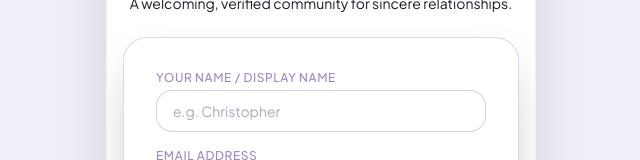
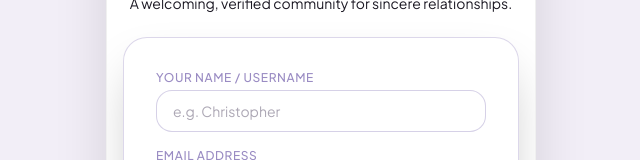
Before and after one commit to sandschristopher-png/asiansin-love, a Next.js app: page /signup in a window 1280 px wide. Shown: the part 144-304 px from the top of the page, without its empty margins (319-959 px from the left). Built offline with nearby package versions, Linux system fonts and the light colour scheme; no server answers.

Commit message:
Complete Username standardization: rename Member Handle/Display Name labels to Username in profile, signup, and UpgradeModal

```diff
--- a/app/profile/edit/page.tsx
+++ b/app/profile/edit/page.tsx
@@ -496,10 +496,10 @@ export default function EditProfilePage() {
             )}
           </div>
 
-          {/* Display Name */}
+          {/* Username */}
           <div className="space-y-1.5">
             <label className="block text-xs font-medium uppercase tracking-wider text-[#9A8CC3]">
-              Display Name
+              Username
             </label>
             <input
               type="text"
--- a/app/profile/page.tsx
+++ b/app/profile/page.tsx
@@ -350,7 +350,7 @@ weight: (() => { const kg = extractUnit(weight, 'kg') || (/^\\d+$/.test(String(w
         {isEditing ? (
           <div className="p-5 rounded-3xl bg-white border border-[#DDD7E5] space-y-3.5 shadow-xs">
             <div>
-              <label className="text-xs font-semibold text-[#1C1924] block mb-1">Display Name</label>
+              <label className="text-xs font-semibold text-[#1C1924] block mb-1">Username</label>
               <input
                 type="text"
                 value={name}
--- a/app/signup/page.tsx
+++ b/app/signup/page.tsx
@@ -80,7 +80,7 @@ export default function SignUpPage() {
         <form onSubmit={handleSignUp} className="space-y-4">
           <div>
             <label className="text-xs font-medium uppercase tracking-wider text-[#9A8CC3] block mb-1">
-              Your Name / Display Name
+              Your Name / Username
             </label>
             <input
               type="text"
--- a/components/UpgradeModal.tsx
+++ b/components/UpgradeModal.tsx
@@ -23,7 +23,7 @@ export default function UpgradeModal({
       case 'chat':
         return 'Unlock Unlimited Messaging';
       case 'handle':
-        return 'Custom Handle Included';
+        return 'Custom Username Included';
       default:
         return 'Serious Relationships, Unlimited Access';
     }
```
Also changed, not shown: 1 other file (tests, documents, lock files or other folders).
